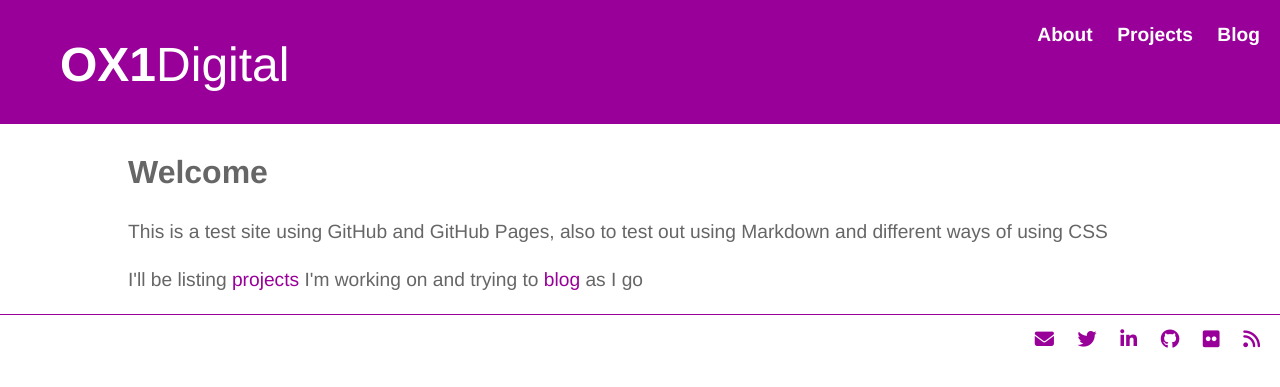
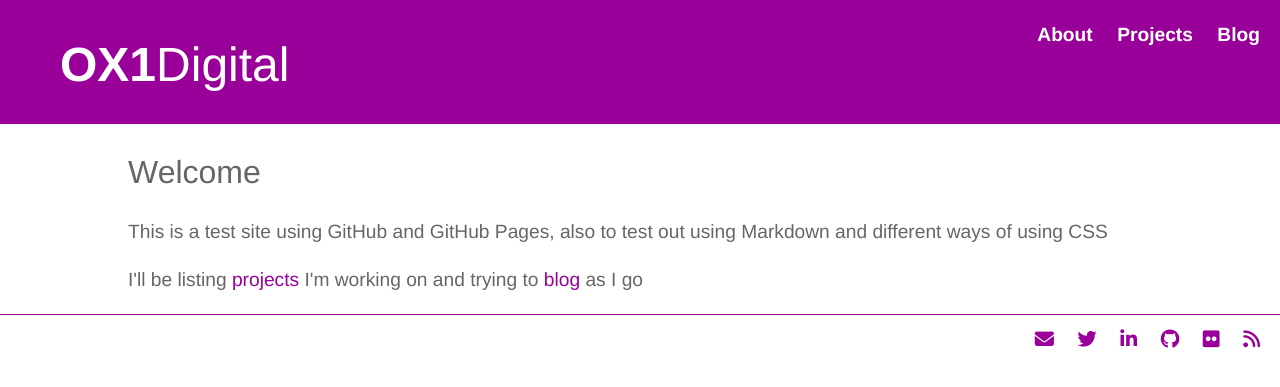
Before and after one commit to electronicdreamplant/electronicdreamplant.github.io, a Jekyll site: the page built from index.html, in a window 1280 px wide. Shown: the top 387 px of the page. Built offline with Jekyll 4.4.1, drawn with Linux system fonts in a browser that asks for light colours; nearby versions of some CDN libraries.

Commit message:
Thinning font weight and using Helvetica Neue

```diff
--- a/css/main.css
+++ b/css/main.css
@@ -7,13 +7,15 @@ header  {
 }
 
 body {
-    font-family:'Helvetica', 'Arial', 'Sans-Serif';
+    font-family:'Helvetica Neue', 'Arial', 'Sans-Serif';
+    font-weight: 200;
     background-color: #fff;
     color: #666;
     margin: 0 !important;
 }
 h2  {
     font-size:2em;
+    font-weight: 300;
     -webkit-margin-before: 0;
 }
 
```
